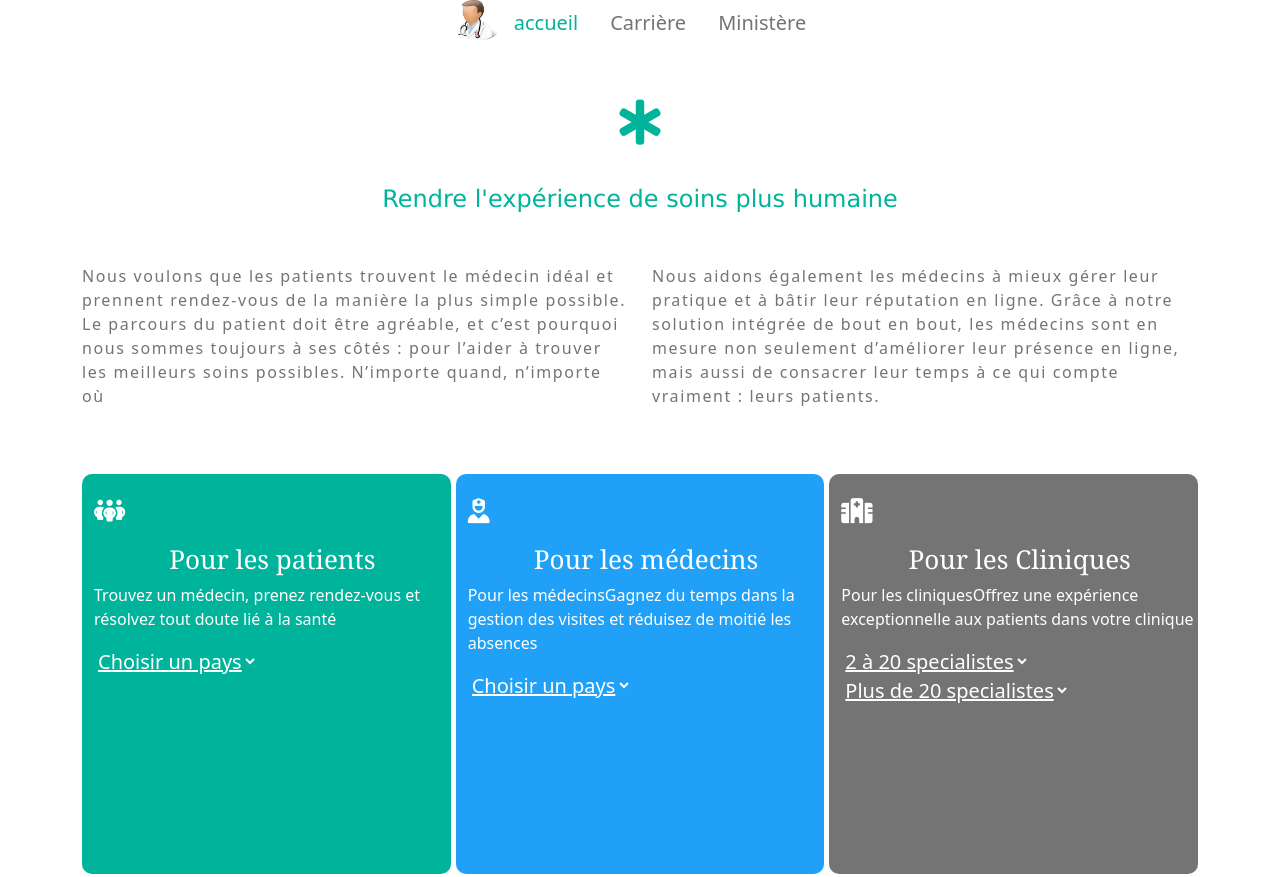
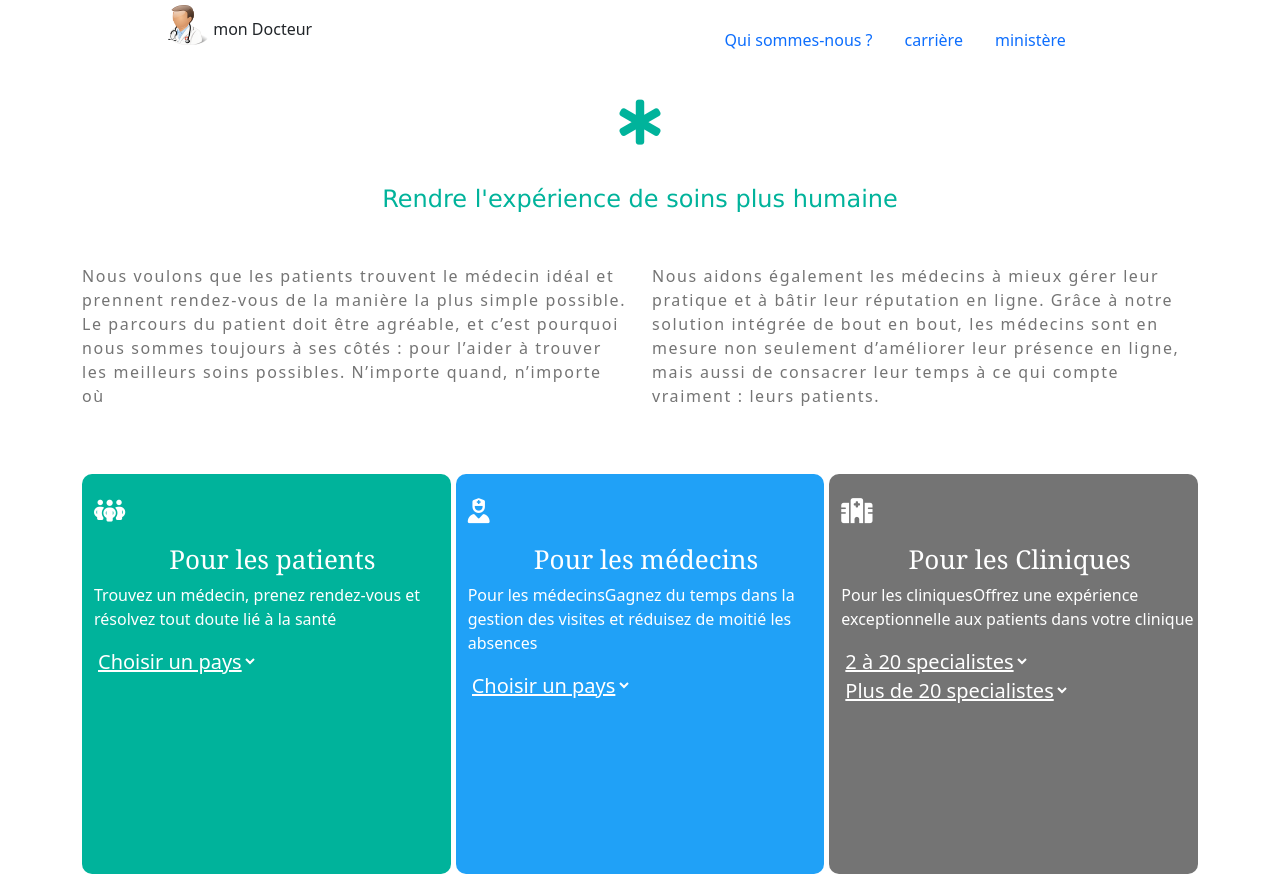
Before and after one commit to Diattajonas/Docplanner, a plain HTML site: page index.html in a window 1280 px wide. Shown: the top 877 px of the page. Drawn offline with nearby package versions, Linux system fonts and the light colour scheme.

Commit message:
c'est l'avant dernier commit

```diff
--- a/index.html
+++ b/index.html
@@ -10,16 +10,26 @@
   </head>
   <body>
     <header>
+        <div class="logoDOC">
+            <img class="logo" src="image/doctor.png" alt="">
+            <h6>mon Docteur</h6>
+        </div>
         <!--ci dessous nous avons la barre de navigation-->
-        <div class="navBar">
-            <div class="logo">
-                <img src="image/doctor.png" alt="logo">
+        <div class="navbar">
+
+            <div>
+                <ul class="nav justify-content-end">
+                    <li class="nav-item">
+                     <a class="nav-link active" aria-current="page" href="#">Qui sommes-nous ?</a>
+                    </li>
+                    <li class="nav-item">
+                     <a class="nav-link" href="#">carrière</a>
+                    </li>
+                    <li class="nav-item">
+                     <a class="nav-link" href="#">ministère</a>
+                    </li>
+                </ul>
             </div>
-            <nav class="nav">
-                <a class="nav-link active" aria-current="page" href="#">accueil</a>
-                <a class="nav-link active" aria-current="page" href="#">Carrière</a>
-                <a class="nav-link active" aria-current="page" href="#">Ministère</a>
-              </nav>
         </div>
     </header>
     <main>
--- a/style.css
+++ b/style.css
@@ -16,31 +16,28 @@ header{
     justify-content: space-around;
 }
 
-.navBar{
+.navbar{
     display: flex;
     justify-content: space-around;
-}
-.nav :nth-child(1){
-    color: #00b39b;
-    font-size: 20px;
-    text-decoration: none;
+
 }
 
-.nav :nth-child(2){
-    color: #747474;
-    font-size: 20px;
-    text-decoration: none;
+
+.logo{
+    width: 40px;
+    height: 40px;
+    margin-left: -30px;
 }
 
-.nav :nth-child(3){
-    color:#747474;
-    font-size: 20px;
-    text-decoration: none;
+.logoDOC {
+    margin-top: 5px;
+    display: flex;
+    justify-content: center;
 }
- .logo img{
-    width: 40px;
-    height: 40px;
-    float: left;
+.logoDOC h6{
+    justify-items: center;
+    padding-top: 15px;
+    margin-left: 5px;
 }
 
 .etoile{
```
